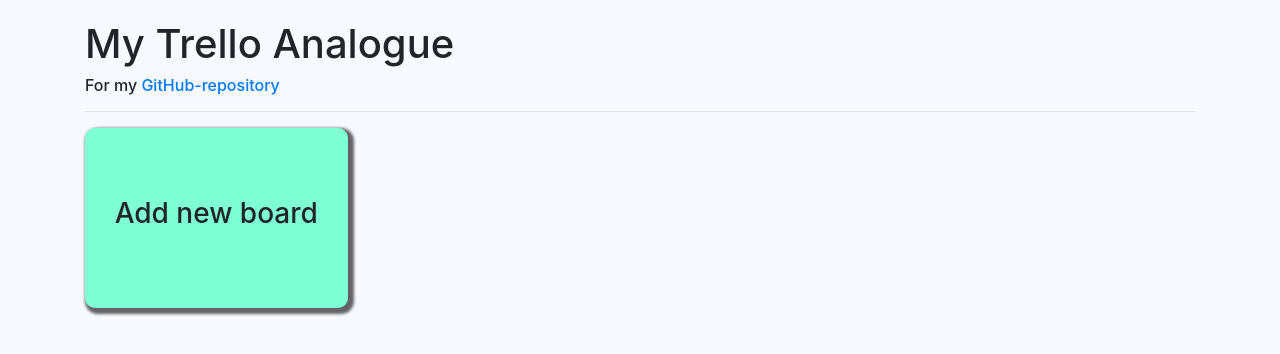
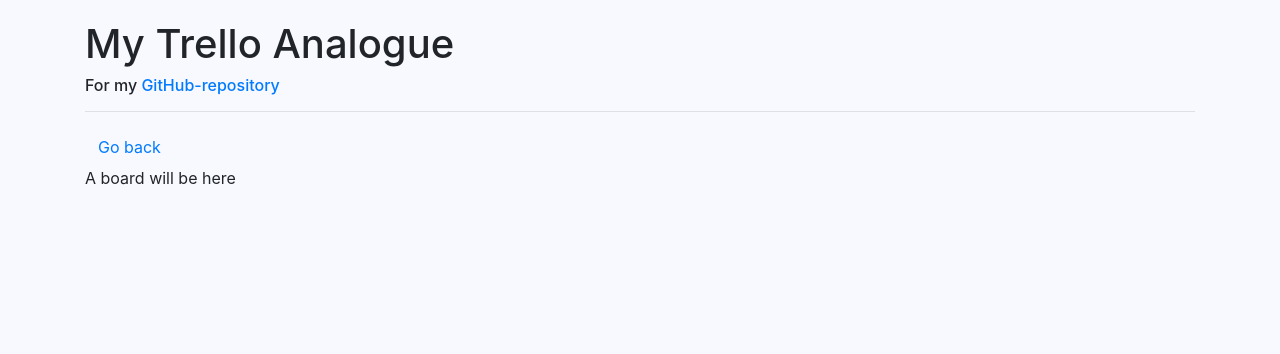
Before and after one commit to summerlightningman/trello-analogue, a React (Create React App) app: page /board in a window 1280 px wide. Shown: the top 354 px of the page. Built offline with nearby package versions, Linux system fonts and the light colour scheme.

Commit message:
added component Board

```diff
--- a/package.json
+++ b/package.json
@@ -10,6 +10,8 @@
     "react": "^17.0.1",
     "react-bootstrap": "^1.4.3",
     "react-dom": "^17.0.1",
+    "react-router": "^5.2.0",
+    "react-router-dom": "^5.2.0",
     "react-scripts": "4.0.1",
     "web-vitals": "^0.2.4"
   },
--- a/src/App.js
+++ b/src/App.js
@@ -1,6 +1,8 @@
 import './App.css';
 import {Container} from "react-bootstrap";
 import BoardList from "./board-list/board-list";
+import Board from "./board/board";
+import {Route, BrowserRouter as Router} from "react-router-dom";
 
 function App() {
     const githubLink = 'https://github.com/summerlightningman';
@@ -10,7 +12,11 @@ function App() {
             <h1>My Trello Analogue</h1>
             <h6>For my <a href={githubLink}>GitHub-repository</a></h6>
             <hr/>
-            <BoardList/>
+            <Router>
+                <Route path="/" exact component={BoardList}/>
+                <Route path="/board" component={Board}/>
+                {/*<BoardList/>*/}
+            </Router>
         </Container>
     );
 }
--- a/src/board-card/board-card.css
+++ b/src/board-card/board-card.css
@@ -1,3 +1,4 @@
 .card {
     background: #69b5ff;
+    cursor: pointer;
 }
--- a/src/board-card/board-card.js
+++ b/src/board-card/board-card.js
@@ -1,9 +1,13 @@
 import React from "react";
+import {useHistory} from "react-router-dom";
 import './board-card.css';
 
 const BoardCard = ({name}) => {
+    const history = useHistory();
+    const handleClick = () => history.push('/board');
+
     return (
-        <div className="board-card card">
+        <div className="board-card card" onClick={handleClick}>
             <h3>{name}</h3>
         </div>
     )
--- a/src/board-list/board-list.js
+++ b/src/board-list/board-list.js
@@ -1,22 +1,28 @@
 import React, {useState} from 'react';
 import BoardAdd from "../board-add/board-add";
+import BoardCard from "../board-card/board-card";
+
 import './board-list.css';
-import BoardCard from "../board-card/board-card";
 
 const BoardList = () => {
     const [boards, setBoards] = useState([]);
 
     const toAddBoard = (name) => {
-        const newBoard = <BoardCard name={name || 'New board'} key={boards.length}/>
+        const args = {
+            name: name || 'New board',
+            key: boards.length
+        };
+
+        const newBoard = <BoardCard {...args} />;
         setBoards([newBoard].concat(boards));
         return true
     }
 
     return (
-        <div>
+        <>
             {boards}
             <BoardAdd toAddBoard={toAddBoard}/>
-        </div>
+        </>
     )
 };
 
--- /dev/null
+++ b/src/board/board.js
@@ -0,0 +1,15 @@
+import React from 'react';
+import {Link} from "react-router-dom";
+import './board.css';
+
+const Board = () => {
+    return (
+        <div>
+            <Link to="/" className="btn btn-link">Go back</Link>
+            <p>A board will be here</p>
+        </div>
+
+    )
+}
+
+export default Board;
```
Also changed, not shown: src/board/board.css (added), 2 other files (tests, documents, lock files or other folders).
